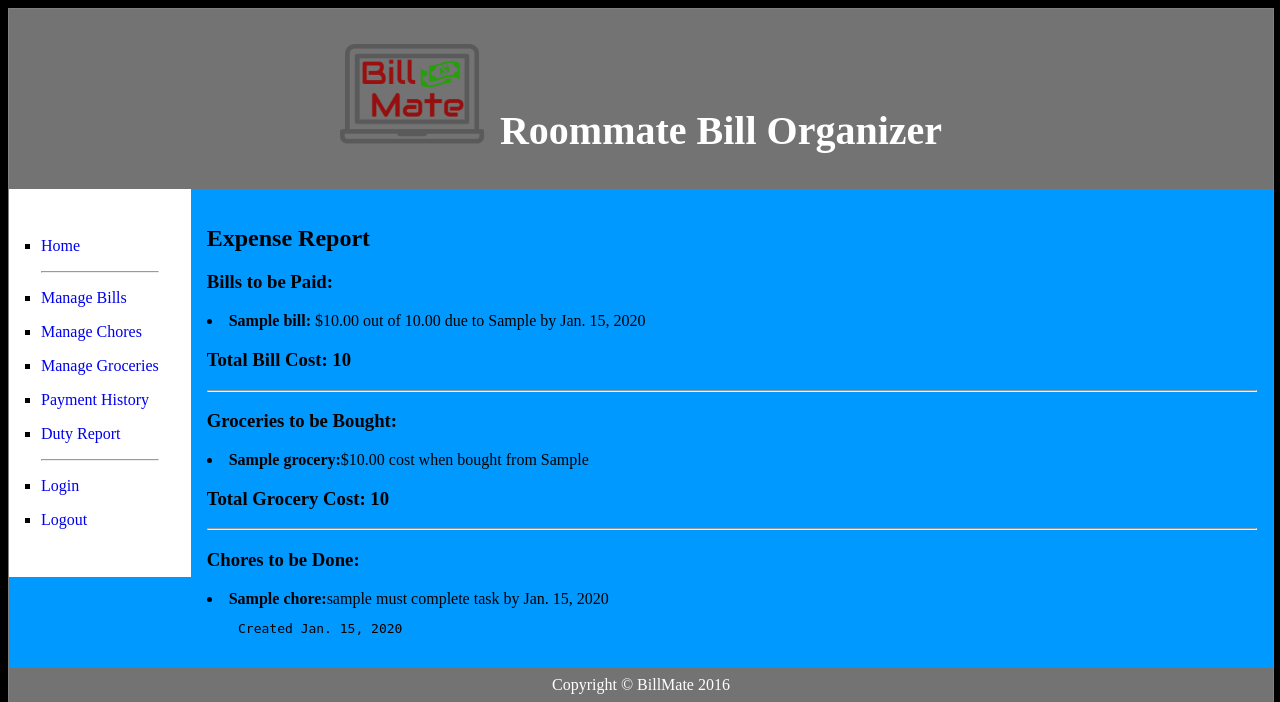
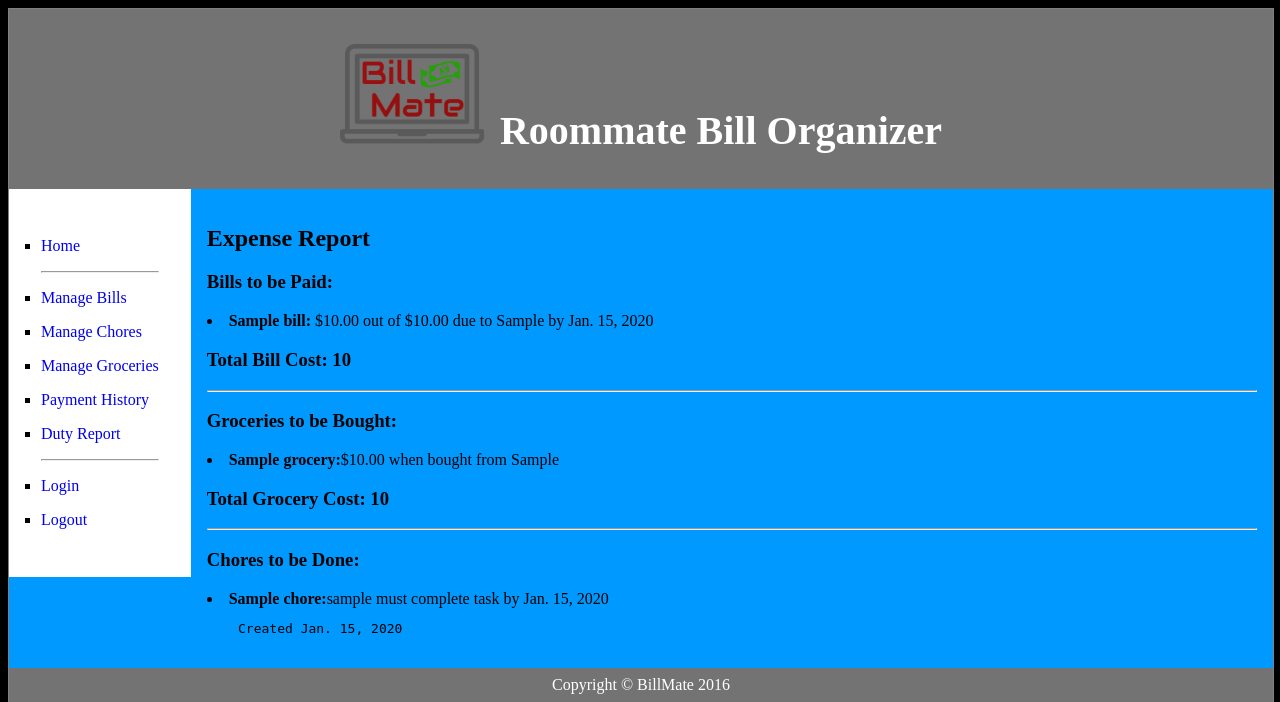
Before and after one commit to samclane/roomate, a Django app: template templates/ViewDutyReport.html in a window 1280 px wide. Shown: the top 702 px of the page. Run offline with Django 3.2, Linux system fonts and the light colour scheme; tables that the repository leaves empty hold one stand-in row (values such as "Sample post"); the template is opened without the code that fills it: values that come from a table or form of the project are taken from there, most other values are stand-ins (such as "Sample title", 1, 10 or a date in 2020).

Commit message:
Update ViewDutyReport.html

```diff
--- a/templates/ViewDutyReport.html
+++ b/templates/ViewDutyReport.html
@@ -5,13 +5,13 @@
 {% block content %}
     <h3>Bills to be Paid: </h3>
     {% for bill in bill_list %}
-        <li><b>{{ bill.bname }}:</b> ${{ bill.remaining_cost }} out of {{bill.total_cost}} due to {{bill.company}} by {{bill.due_date}}</li>
+        <li><b>{{ bill.bname }}:</b> ${{ bill.remaining_cost }} out of ${{bill.total_cost}} due to {{bill.company}} by {{bill.due_date}}</li>
     {% endfor %}
     <h3>Total Bill Cost: {{bill_sum}} </h3>
     <hr>
     <h3>Groceries to be Bought: </h3>
     {% for grocery in grocery_list %}
-        <li><b>{{ grocery.gname }}:</b>${{grocery.total_cost}} cost when bought from {{ grocery.store }}</li>
+        <li><b>{{ grocery.gname }}:</b>${{grocery.total_cost}} when bought from {{ grocery.store }}</li>
     {% endfor %}
     <h3>Total Grocery Cost: {{grocery_sum}} </h3>
     <hr>
```
